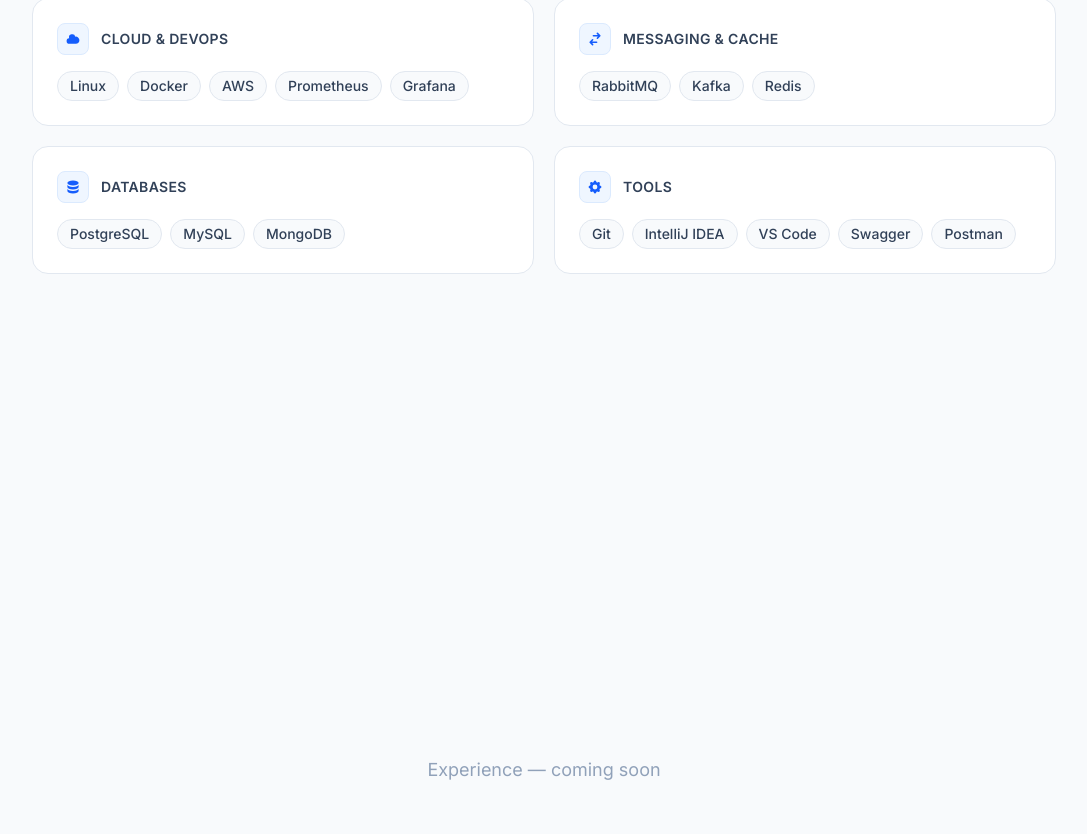
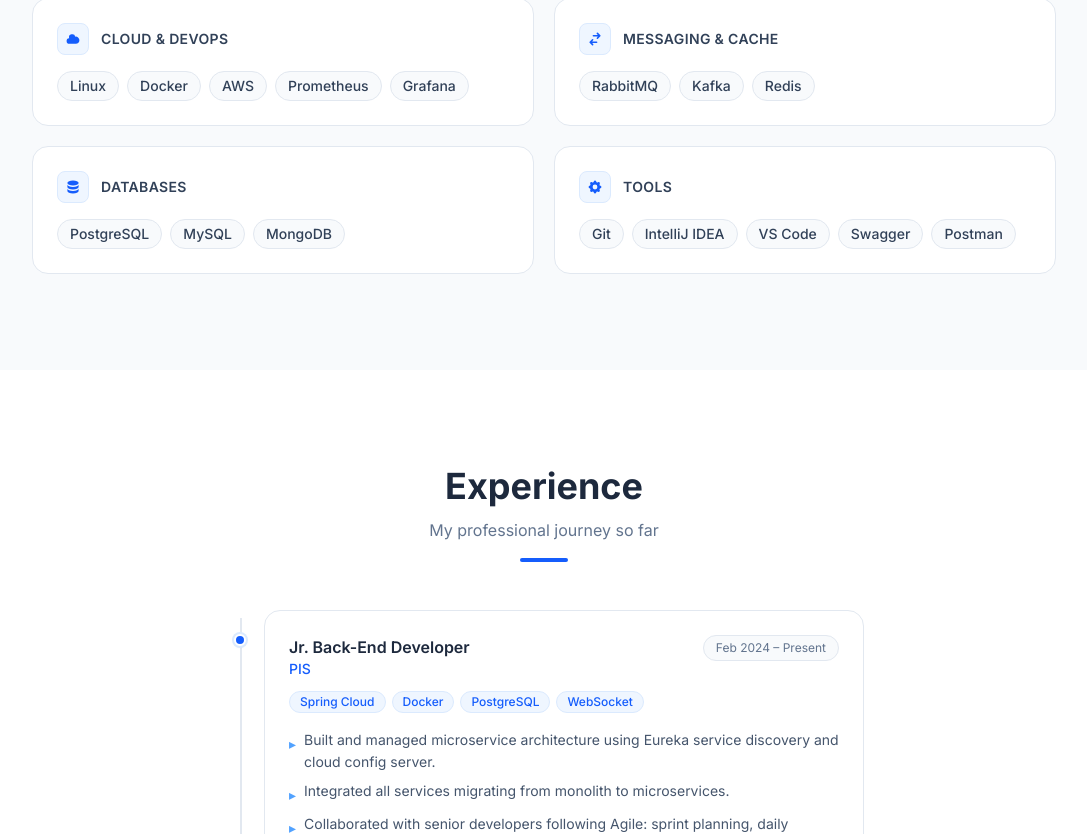
Before and after one commit to Asadujjaman47/asadujjaman47.github.io, a React (Vite) app: page / in a window 1280 px wide. Shown: the part 1966-2800 px from the top of the page, without its empty margins (96-1183 px from the left). Built offline with nearby package versions, Linux system fonts and the light colour scheme.

Commit message:
Phase 6: Add Experience section with vertical timeline and slide-in animations

```diff
--- a/src/App.jsx
+++ b/src/App.jsx
@@ -3,6 +3,7 @@
 import Hero from './components/sections/Hero'
 import About from './components/sections/About'
 import Skills from './components/sections/Skills'
+import Experience from './components/sections/Experience'
 
 export default function App() {
   return (
@@ -16,9 +17,7 @@
 
         <Skills />
 
-        <section id="experience" className="min-h-screen flex items-center justify-center">
-          <p className="text-slate-400 text-lg">Experience — coming soon</p>
-        </section>
+        <Experience />
 
         <section id="projects" className="min-h-screen flex items-center justify-center">
           <p className="text-slate-400 text-lg">Projects — coming soon</p>
--- /dev/null
+++ b/src/components/sections/Experience.jsx
@@ -0,0 +1,74 @@
+import { motion } from 'framer-motion'
+import { useInView } from 'react-intersection-observer'
+import SectionTitle from '../ui/SectionTitle'
+import { experiences } from '../../data/experience'
+
+function TimelineEntry({ exp, index }) {
+  const { ref, inView } = useInView({ triggerOnce: true, threshold: 0.1 })
+
+  return (
+    <motion.div
+      ref={ref}
+      initial={{ opacity: 0, x: -24 }}
+      animate={inView ? { opacity: 1, x: 0 } : {}}
+      transition={{ duration: 0.5, delay: index * 0.1 }}
+      className="relative pl-10"
+    >
+      {/* Dot on the timeline line */}
+      <div className="absolute left-4 top-6 -translate-x-1/2 w-3 h-3 rounded-full bg-blue-600 border-2 border-white shadow ring-2 ring-blue-100" />
+
+      <div className="bg-white border border-slate-200 rounded-2xl p-6 hover:shadow-md transition-shadow">
+        <div className="flex flex-wrap items-start justify-between gap-2 mb-3">
+          <div>
+            <h3 className="text-base font-semibold text-slate-800">{exp.role}</h3>
+            <p className="text-sm text-blue-600 font-medium">{exp.company}</p>
+          </div>
+          <span className="text-xs text-slate-500 bg-slate-50 border border-slate-200 rounded-full px-3 py-1 whitespace-nowrap">
+            {exp.period}
+          </span>
+        </div>
+
+        <div className="flex flex-wrap gap-1.5 mb-4">
+          {exp.tags.map(tag => (
+            <span key={tag} className="text-xs px-2.5 py-0.5 rounded-full bg-blue-50 text-blue-600 border border-blue-100 font-medium">
+              {tag}
+            </span>
+          ))}
+        </div>
+
+        <ul className="space-y-1.5">
+          {exp.bullets.map((bullet, i) => (
+            <li key={i} className="flex items-start gap-2 text-sm text-slate-600 leading-relaxed">
+              <span className="text-blue-400 mt-1 flex-shrink-0">▸</span>
+              {bullet}
+            </li>
+          ))}
+        </ul>
+      </div>
+    </motion.div>
+  )
+}
+
+export default function Experience() {
+  return (
+    <section id="experience" className="py-24 bg-white">
+      <div className="max-w-3xl mx-auto px-6 sm:px-10 lg:px-16">
+        <SectionTitle
+          title="Experience"
+          subtitle="My professional journey so far"
+        />
+
+        <div className="relative">
+          {/* Vertical timeline line */}
+          <div className="absolute left-4 top-2 bottom-2 w-0.5 bg-slate-200" />
+
+          <div className="space-y-6">
+            {experiences.map((exp, i) => (
+              <TimelineEntry key={i} exp={exp} index={i} />
+            ))}
+          </div>
+        </div>
+      </div>
+    </section>
+  )
+}
```
